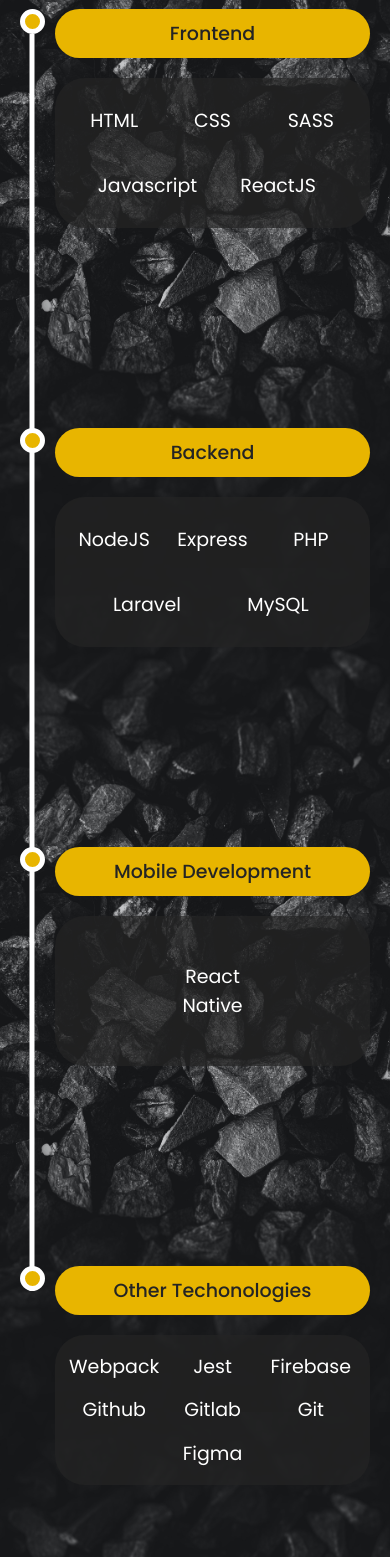
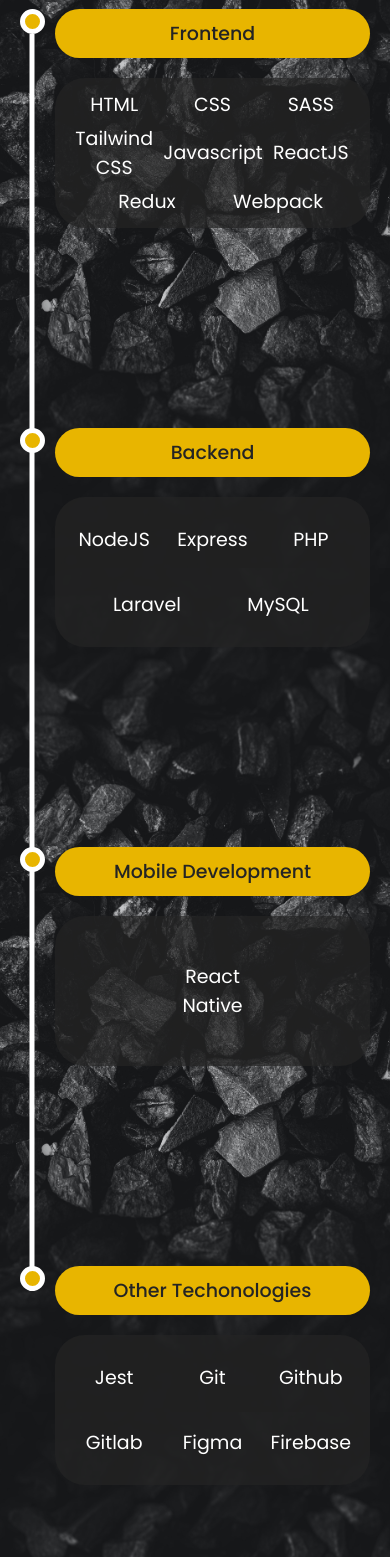
Before and after one commit to AIA-UnKNOWN/Portfolio, a React (Create React App) app: page / in a window 390 px wide. Shown: the part 1120-2677 px from the top of the page. Built offline with nearby package versions, Linux system fonts and the light colour scheme.

Commit message:
Updated Portoflio

```diff
--- a/src/Components/Projects/Projects.css
+++ b/src/Components/Projects/Projects.css
@@ -93,6 +93,7 @@
 
 	.my-projects .projects {
 		padding: 100px 20px;
+		justify-content: center;
 	}
 
 	.project {
--- a/src/Components/Projects/Projects.js
+++ b/src/Components/Projects/Projects.js
@@ -4,7 +4,6 @@
 import { myProjects } from './my-projects';
 
 function Projects() {
-	const [projects, setProjects] = useState(myProjects);
 
 	useEffect(() => {
 		const percent = 80;
@@ -35,7 +34,7 @@
 				<p className="title">Projects</p>
 
 				<div className="projects">
-				{projects.map(project => (
+					{myProjects.map(project => (
 						<div className="project" key={project.name}>
 
 							<div className="image-container">
--- a/src/Components/Stacks/my-stacks.js
+++ b/src/Components/Stacks/my-stacks.js
@@ -1,7 +1,7 @@
 export const myStacks = [
 	{
 		name: 'Frontend',
-		stacks: ['HTML', 'CSS', 'SASS', "Javascript", 'ReactJS']
+		stacks: ['HTML', 'CSS', 'SASS', 'Tailwind CSS', "Javascript", 'ReactJS', 'Redux', 'Webpack']
 	},
 	{
 		name: 'Backend',
@@ -13,6 +13,6 @@
 	},
 	{
 		name: 'Other Techonologies',
-		stacks: ['Webpack', 'Jest', 'Firebase', 'Github', 'Gitlab', 'Git', 'Figma']
+		stacks: ['Jest', 'Git', 'Github', 'Gitlab', 'Figma', 'Firebase']
 	}
 ];
```
Also changed, not shown: public/images/word-count-tracker.png, public/manifest.json. Lines whose indentation alone changed are shown as unchanged.
